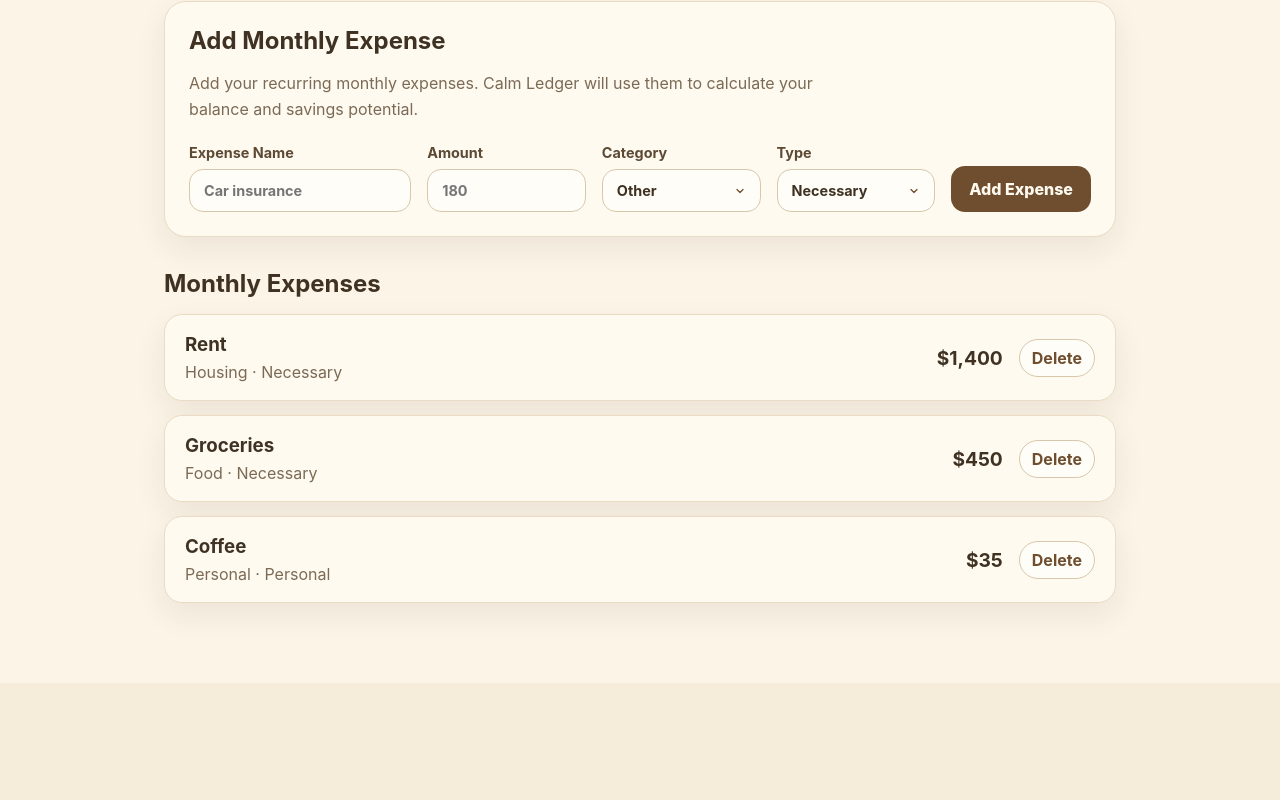
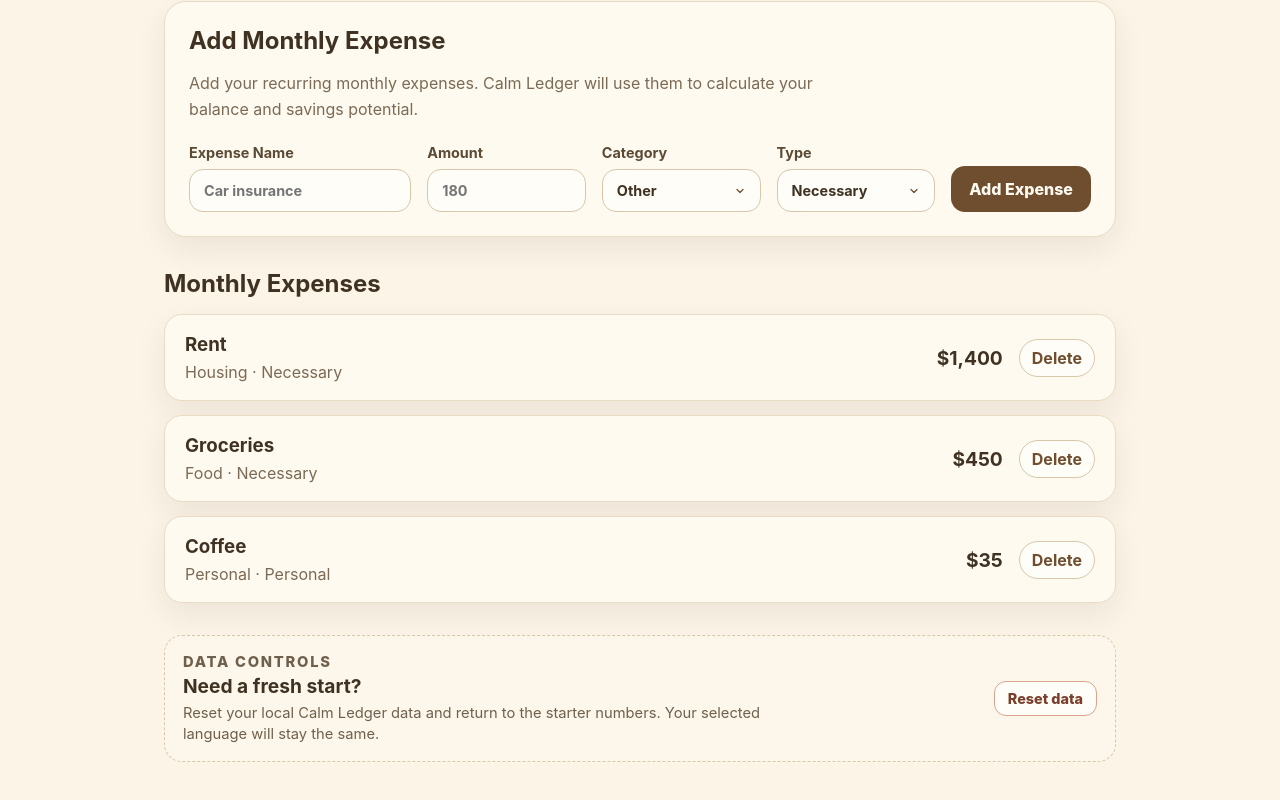
Before and after one commit to NachoColazo/calm-ledger, a React (Vite) app: page / in a window 1280 px wide. Shown: the part 1486-2286 px from the top of the page. Before the commit the page ends 2169 px from the top, so only its background shows below. Built offline with nearby package versions, Linux system fonts and the light colour scheme.

Commit message:
Add reset data controls

```diff
--- a/src/App.css
+++ b/src/App.css
@@ -572,6 +572,64 @@ input[type="number"] {
   outline: none;
 }
 
+.data-controls {
+  display: flex;
+  align-items: center;
+  justify-content: space-between;
+  gap: 18px;
+  margin-top: 28px;
+  padding: 16px 18px;
+  background: rgba(255, 250, 240, 0.46);
+  border: 1px dashed #d8c7aa;
+  border-radius: 18px;
+}
+
+.data-controls-label {
+  margin: 0 0 4px;
+  font-size: 0.68rem;
+  text-transform: uppercase;
+  letter-spacing: 0.12em;
+  font-weight: 800;
+  color: #8a6f47;
+}
+
+.data-controls h2 {
+  margin: 0 0 5px;
+  color: #3f3222;
+  font-size: clamp(1rem, 2.5vw, 1.2rem);
+}
+
+.data-controls p {
+  max-width: 640px;
+  margin: 0;
+  color: #6f604d;
+  line-height: 1.45;
+  font-size: 0.92rem;
+}
+
+.reset-button {
+  flex: 0 0 auto;
+  border: 1px solid #d8a58b;
+  border-radius: 12px;
+  padding: 8px 13px;
+  background: #fffdf8;
+  color: #7a3f2b;
+  font-size: 0.9rem;
+  font-weight: 800;
+  cursor: pointer;
+  white-space: nowrap;
+}
+
+.reset-button:hover {
+  background: #fff0e8;
+}
+
+.reset-button:focus-visible {
+  border-color: #a8844f;
+  box-shadow: 0 0 0 3px rgba(168, 132, 79, 0.16);
+  outline: none;
+}
+
 @media (max-width: 900px) {
   .expense-form-grid {
     grid-template-columns: repeat(2, 1fr);
@@ -632,4 +690,13 @@ input[type="number"] {
   .info-modal {
     padding: 26px 20px 20px;
   }
+
+  .data-controls {
+    align-items: flex-start;
+    flex-direction: column;
+  }
+
+  .reset-button {
+    width: 100%;
+  }
 }
--- a/src/App.tsx
+++ b/src/App.tsx
@@ -7,6 +7,7 @@ import RecommendationBox from "./components/RecommendationBox";
 import CalmGoalHelper from "./components/CalmGoalHelper";
 import ExpenseForm from "./components/ExpenseForm";
 import ExpenseList from "./components/ExpenseList";
+import DataControls from "./components/DataControls";
 import { translations, type Language } from "./translations";
 import type { Expense, FinanceData } from "./types";
 import { calculateFinanceSummary } from "./utils/calculations";
@@ -126,6 +127,16 @@ function App() {
     });
   }
 
+  function handleResetData() {
+    const shouldReset = window.confirm(t.dataControls.confirmMessage);
+
+    if (!shouldReset) {
+      return;
+    }
+
+    setFinanceData(initialData);
+  }
+
   return (
     <main className="app">
       <Header language={language} t={t} onLanguageChange={setLanguage} />
@@ -164,6 +175,8 @@ function App() {
         t={t}
         onDeleteExpense={handleDeleteExpense}
       />
+
+      <DataControls t={t.dataControls} onResetData={handleResetData} />
     </main>
   );
 }
--- /dev/null
+++ b/src/components/DataControls.tsx
@@ -0,0 +1,24 @@
+import type { TranslationContent } from "../translations";
+
+interface DataControlsProps {
+  t: TranslationContent["dataControls"];
+  onResetData: () => void;
+}
+
+function DataControls({ t, onResetData }: DataControlsProps) {
+  return (
+    <section className="data-controls">
+      <div>
+        <p className="data-controls-label">{t.label}</p>
+        <h2>{t.title}</h2>
+        <p>{t.description}</p>
+      </div>
+
+      <button className="reset-button" type="button" onClick={onResetData}>
+        {t.resetButton}
+      </button>
+    </section>
+  );
+}
+
+export default DataControls;
--- a/src/translations.ts
+++ b/src/translations.ts
@@ -94,6 +94,14 @@ export interface TranslationContent {
     title: string;
     emptyState: string;
     delete: string;
+  };
+
+  dataControls: {
+    label: string;
+    title: string;
+    description: string;
+    resetButton: string;
+    confirmMessage: string;
   };
 
   categoryLabels: Record<ExpenseCategory, string>;
@@ -239,6 +247,16 @@ export const translations: Record<Language, TranslationContent> = {
       title: "Monthly Expenses",
       emptyState: "No expenses yet. Add your first monthly expense above.",
       delete: "Delete",
+    },
+
+    dataControls: {
+      label: "Data Controls",
+      title: "Need a fresh start?",
+      description:
+        "Reset your local Calm Ledger data and return to the starter numbers. Your selected language will stay the same.",
+      resetButton: "Reset data",
+      confirmMessage:
+        "Are you sure you want to reset your Calm Ledger data? This will replace your current numbers with the starter data.",
     },
 
     categoryLabels: {
@@ -399,6 +417,16 @@ export const translations: Record<Language, TranslationContent> = {
       delete: "Borrar",
     },
 
+    dataControls: {
+      label: "Controles de datos",
+      title: "¿Necesitas empezar de nuevo?",
+      description:
+        "Restablece tus datos locales de Calm Ledger y vuelve a los números iniciales. El idioma seleccionado se mantendrá igual.",
+      resetButton: "Restablecer datos",
+      confirmMessage:
+        "¿Seguro que quieres restablecer tus datos de Calm Ledger? Esto reemplazará tus números actuales con los datos iniciales.",
+    },
+
     categoryLabels: {
       housing: "Vivienda",
       food: "Comida",
```
